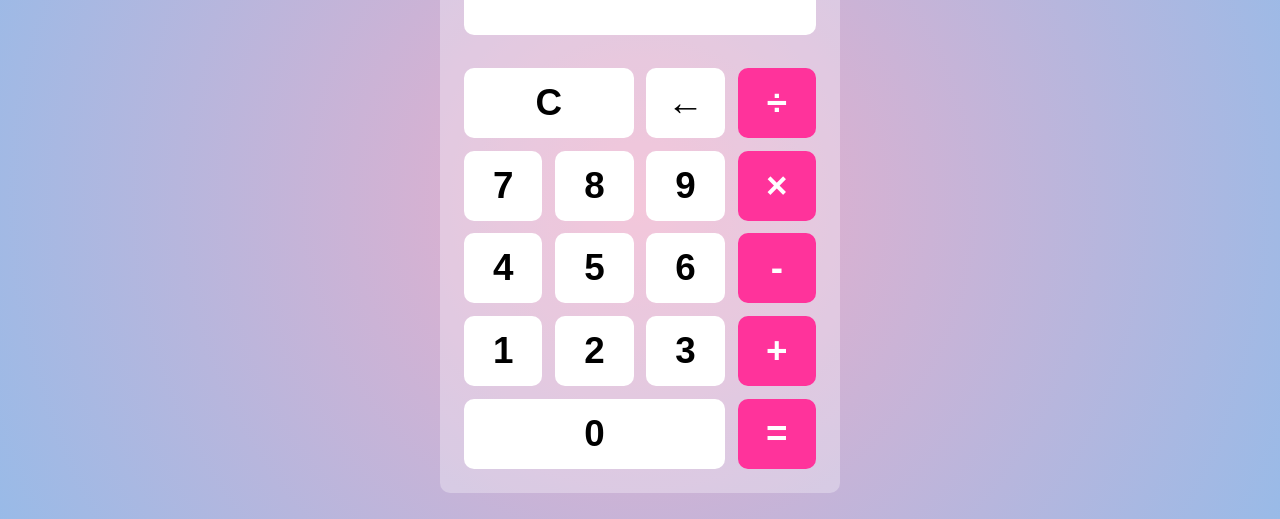
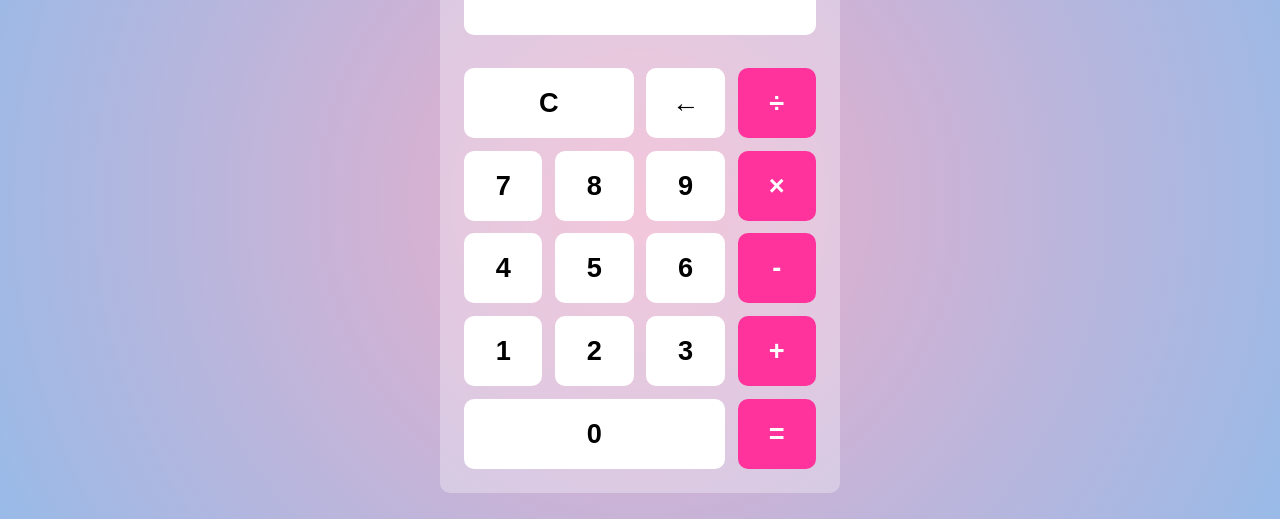
Before and after one commit to lucasfeklein/calculator-react, a React (Vite) app: page / in a window 1280 px wide. Shown: the part 198-717 px from the top of the page. Built offline with nearby package versions, Linux system fonts and the light colour scheme.

Commit message:
give up to fix size bug in devices

```diff
--- a/src/Calculator.jsx
+++ b/src/Calculator.jsx
@@ -80,7 +80,7 @@ export default function Calculator() {
                 <span>{display ? display : 0}</span>
             </div>
             <button onClick={handleClick} className="c-button">C</button>
-            <button onClick={handleClick} className="arrow-button">&larr;</button>
+            <button onClick={handleClick}>&larr;</button>
             <button onClick={handleClick} className="operator">&divide;</button>
             <button onClick={handleClick}>7</button>
             <button onClick={handleClick}>8</button>
--- a/src/index.css
+++ b/src/index.css
@@ -49,7 +49,7 @@ button {
   border: none;
   border-radius: 10px;
   height: 70px;
-  font-size: 2.3rem;
+  font-size: 1.7rem;
   cursor: pointer;
 }
 
@@ -59,11 +59,6 @@ button {
 
 .zero-button {
   grid-column: span 3;
-}
-
-/* need to set max-width in arrow button because the size is bugging in small devices */
-.arrow-button {
-  max-width: 78.41px;
 }
 
 .operator {
```
